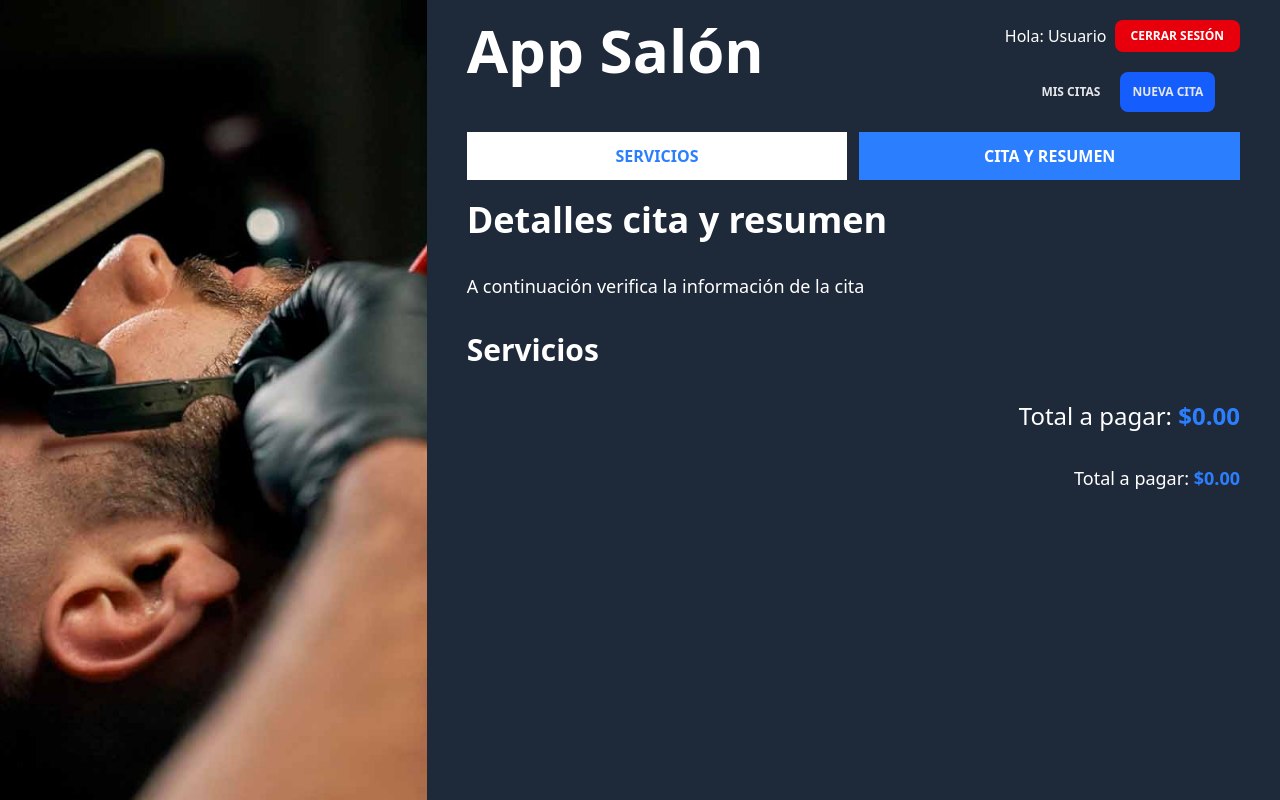
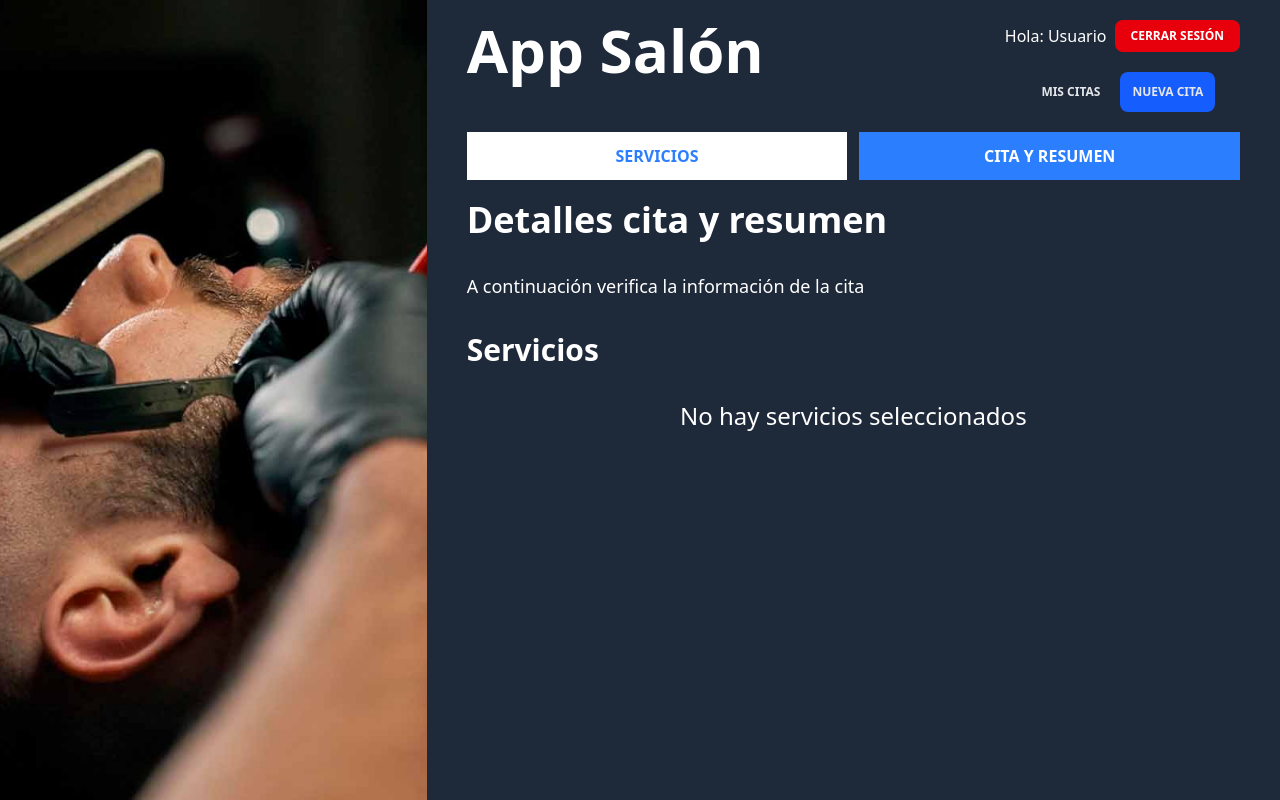
Before and after one commit to JoseBalbuena181096/Appsalon2, a Vue app in the folder frontend/: page /reservaciones/nueva/detalles in a window 1280 px wide. Built offline with nearby package versions, Linux system fonts and the light colour scheme.

Commit message:
validando que haya servicios

```diff
--- a/frontend/src/stores/appointments.js
+++ b/frontend/src/stores/appointments.js
@@ -23,12 +23,15 @@ export const useAppointmentsStore = defineStore('appointments', () => {
         return id => services.value.some(service => service._id === id);
     });
 
+    const noServicesSelected = computed(() => services.value.length === 0);
+
     const totalAmount = computed(() => services.value.reduce((total, service) => total + service.price, 0));
 
     return {
         onServicesSelected,
         isServiceSelected,
         services,
-        totalAmount
+        totalAmount,
+        noServicesSelected
     }
 });
--- a/frontend/src/views/appointments/AppointmentView.vue
+++ b/frontend/src/views/appointments/AppointmentView.vue
@@ -37,12 +37,4 @@
             </span>
         </p>
     </div>
-
-    <p class="text-2xl text-right text-white text-lg">
-        Total a pagar:
-        <span class="font-black text-blue-500">
-            {{ formatCurrency(appointments.totalAmount) }}
-        </span>
-    </p>
-
 </template>
```
